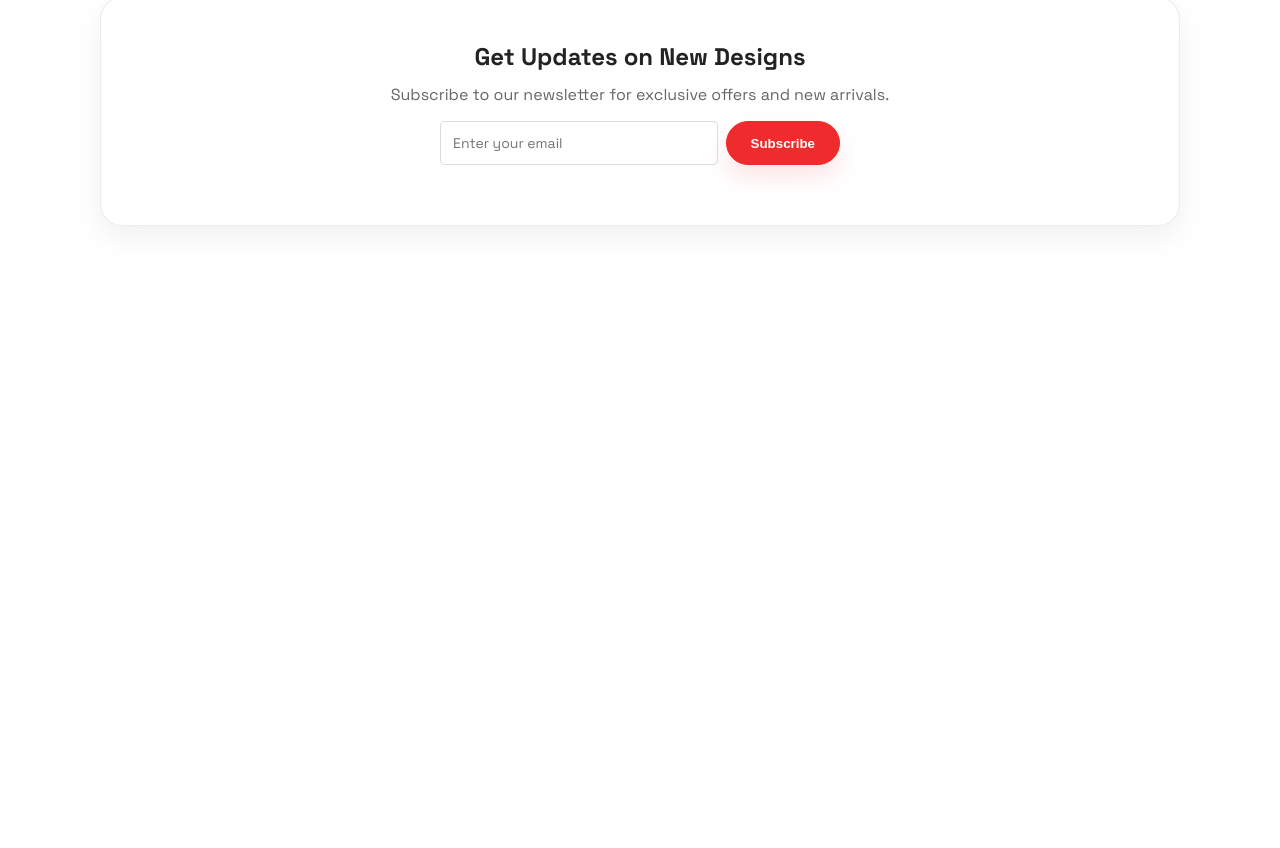
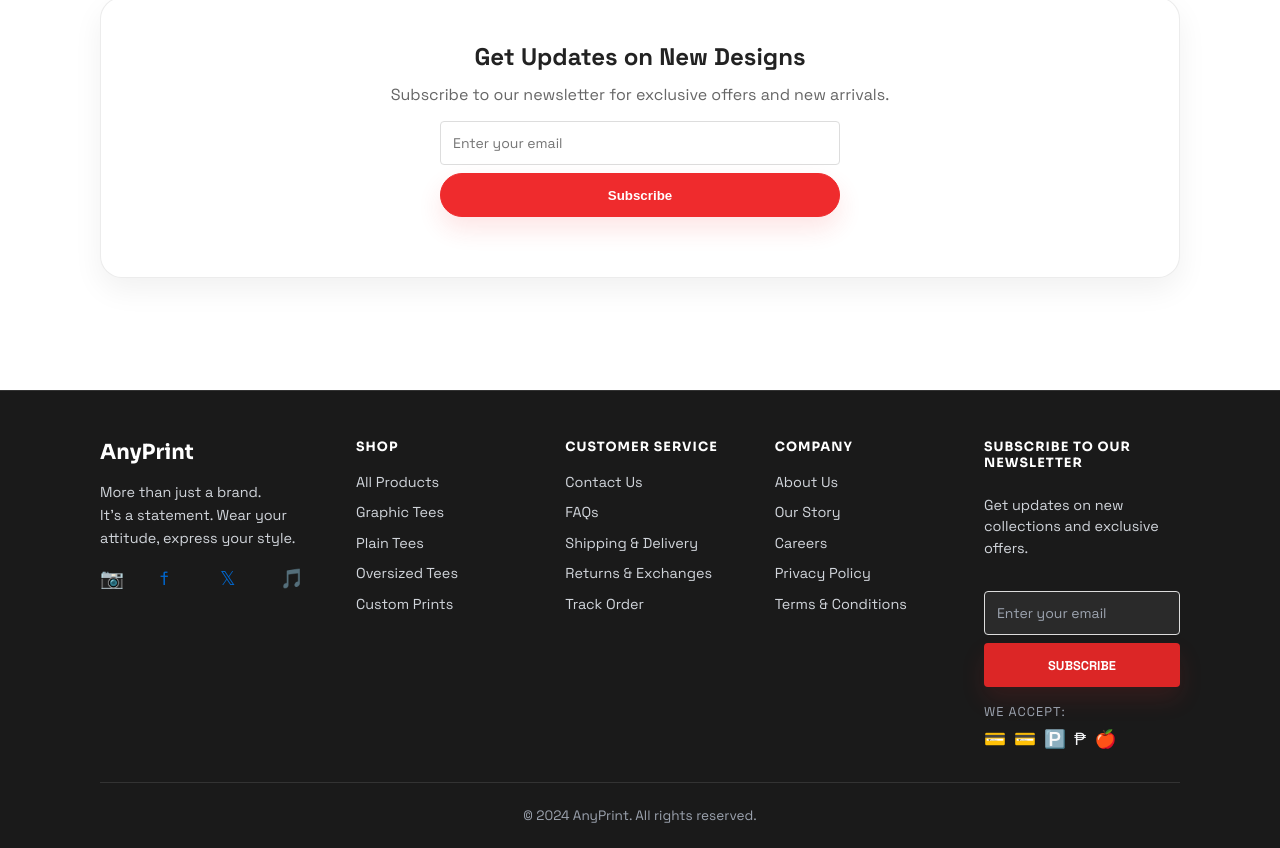
Before and after one commit to Saiganity1/AnyPrint_Prototype, a React (Vite) app in the folder react-vite/: page / in a window 1280 px wide. Shown: the part 2179-3027 px from the top of the page. Before the commit the page ends 2453 px from the top, so only its background shows below. Built offline with nearby package versions, Linux system fonts and the light colour scheme; no server answers.

Commit message:
feat: add professional footer with navigation, newsletter, and payment methods

```diff
--- /dev/null
+++ b/react-vite/src/components/Footer.jsx
@@ -0,0 +1,88 @@
+import { Link } from "react-router-dom";
+
+export default function Footer() {
+  return (
+    <footer className="site-footer">
+      <div className="footer-content">
+        <div className="footer-section footer-brand">
+          <div className="footer-logo">
+            <h3>AnyPrint</h3>
+          </div>
+          <p className="footer-tagline">
+            More than just a brand.<br />
+            It's a statement. Wear your attitude, express your style.
+          </p>
+          <div className="footer-socials">
+            <a href="https://instagram.com" target="_blank" rel="noopener noreferrer" aria-label="Instagram">📷</a>
+            <a href="https://facebook.com" target="_blank" rel="noopener noreferrer" aria-label="Facebook">f</a>
+            <a href="https://twitter.com" target="_blank" rel="noopener noreferrer" aria-label="Twitter">𝕏</a>
+            <a href="https://tiktok.com" target="_blank" rel="noopener noreferrer" aria-label="TikTok">🎵</a>
+          </div>
+        </div>
+
+        <div className="footer-section">
+          <h4 className="footer-title">SHOP</h4>
+          <ul className="footer-links">
+            <li><Link to="/shop">All Products</Link></li>
+            <li><Link to="/shop?category=graphic">Graphic Tees</Link></li>
+            <li><Link to="/shop?category=plain">Plain Tees</Link></li>
+            <li><Link to="/shop?category=oversized">Oversized Tees</Link></li>
+            <li><Link to="/shop?category=custom">Custom Prints</Link></li>
+          </ul>
+        </div>
+
+        <div className="footer-section">
+          <h4 className="footer-title">CUSTOMER SERVICE</h4>
+          <ul className="footer-links">
+            <li><a href="#contact">Contact Us</a></li>
+            <li><a href="#faq">FAQs</a></li>
+            <li><a href="#shipping">Shipping & Delivery</a></li>
+            <li><a href="#returns">Returns & Exchanges</a></li>
+            <li><Link to="/tracking">Track Order</Link></li>
+          </ul>
+        </div>
+
+        <div className="footer-section">
+          <h4 className="footer-title">COMPANY</h4>
+          <ul className="footer-links">
+            <li><a href="#about">About Us</a></li>
+            <li><a href="#story">Our Story</a></li>
+            <li><a href="#careers">Careers</a></li>
+            <li><a href="#privacy">Privacy Policy</a></li>
+            <li><a href="#terms">Terms & Conditions</a></li>
+          </ul>
+        </div>
+
+        <div className="footer-section footer-newsletter">
+          <h4 className="footer-title">SUBSCRIBE TO OUR NEWSLETTER</h4>
+          <p className="footer-newsletter-desc">
+            Get updates on new collections and exclusive offers.
+          </p>
+          <form className="newsletter-form" onSubmit={(e) => e.preventDefault()}>
+            <input
+              type="email"
+              placeholder="Enter your email"
+              className="newsletter-input"
+              required
+            />
+            <button type="submit" className="btn newsletter-btn">SUBSCRIBE</button>
+          </form>
+          <div className="payment-methods">
+            <span className="payment-label">We accept:</span>
+            <div className="payment-icons">
+              <span title="Visa">💳</span>
+              <span title="Mastercard">💳</span>
+              <span title="PayPal">🅿️</span>
+              <span title="GCash">₱</span>
+              <span title="Apple Pay">🍎</span>
+            </div>
+          </div>
+        </div>
+      </div>
+
+      <div className="footer-bottom">
+        <p>&copy; 2024 AnyPrint. All rights reserved.</p>
+      </div>
+    </footer>
+  );
+}
--- a/react-vite/src/components/Layout.jsx
+++ b/react-vite/src/components/Layout.jsx
@@ -3,6 +3,7 @@
 import { clearStoredSession, getStoredUser, roleCanManage } from "../lib/auth";
 import { cartCount, loadCart } from "../lib/cart";
 import { toggleDarkMode, isDarkMode } from "../lib/theme";
+import Footer from "./Footer";
 
 function navClass({ isActive }) {
   return isActive ? "nav-link active" : "nav-link";
@@ -141,6 +142,7 @@
         </div>
       </header>
       <main className="container page-content">{children}</main>
+      <Footer />
     </div>
   );
 }
--- a/react-vite/src/styles/app.css
+++ b/react-vite/src/styles/app.css
@@ -3652,3 +3652,211 @@
     text-align: left;
   }
 }
+
+/* FOOTER STYLES */
+.site-footer {
+  background: #1a1a1a;
+  color: #f3f4f6;
+  padding: 3rem 0 1.5rem;
+  margin-top: 4rem;
+  border-top: 1px solid #333333;
+}
+
+.footer-content {
+  display: grid;
+  grid-template-columns: repeat(5, 1fr);
+  gap: 2rem;
+  max-width: 1080px;
+  margin: 0 auto;
+  width: min(1080px, 92vw);
+  padding-bottom: 2rem;
+  border-bottom: 1px solid #333333;
+}
+
+.footer-section {
+  display: flex;
+  flex-direction: column;
+}
+
+.footer-brand {
+  grid-column: 1 / 2;
+}
+
+.footer-logo {
+  margin-bottom: 0.5rem;
+}
+
+.footer-logo h3 {
+  font-size: 1.3rem;
+  font-weight: 700;
+  margin: 0;
+  color: #ffffff;
+  font-family: "Sora", sans-serif;
+}
+
+.footer-tagline {
+  font-size: 0.9rem;
+  color: #d1d5db;
+  line-height: 1.6;
+  margin: 0.5rem 0 1rem;
+}
+
+.footer-socials {
+  display: flex;
+  gap: 1rem;
+}
+
+.footer-socials a {
+  font-size: 1.2rem;
+  transition: opacity 0.2s ease;
+}
+
+.footer-socials a:hover {
+  opacity: 0.7;
+}
+
+.footer-title {
+  font-size: 0.8rem;
+  font-weight: 700;
+  text-transform: uppercase;
+  letter-spacing: 0.08em;
+  color: #ffffff;
+  margin: 0 0 1rem;
+  font-family: "Sora", sans-serif;
+}
+
+.footer-links {
+  list-style: none;
+  padding: 0;
+  margin: 0;
+  display: flex;
+  flex-direction: column;
+  gap: 0.6rem;
+}
+
+.footer-links li a {
+  font-size: 0.9rem;
+  color: #d1d5db;
+  transition: color 0.2s ease;
+}
+
+.footer-links li a:hover {
+  color: #dc2626;
+}
+
+.footer-newsletter {
+  grid-column: 5 / 6;
+}
+
+.footer-newsletter-desc {
+  font-size: 0.9rem;
+  color: #d1d5db;
+  margin: 0.5rem 0 1rem;
+  line-height: 1.5;
+}
+
+.newsletter-form {
+  display: flex;
+  flex-direction: column;
+  gap: 0.5rem;
+  margin-bottom: 1.5rem;
+}
+
+.newsletter-input {
+  padding: 0.6rem 0.8rem;
+  border: 1px solid #444444;
+  background: #2a2a2a;
+  color: #ffffff;
+  border-radius: 4px;
+  font-size: 0.9rem;
+  font-family: inherit;
+  transition: border-color 0.2s ease, background-color 0.2s ease;
+}
+
+.newsletter-input::placeholder {
+  color: #9ca3af;
+}
+
+.newsletter-input:focus {
+  outline: none;
+  border-color: #dc2626;
+  background: #333333;
+}
+
+.newsletter-btn {
+  padding: 0.6rem 1rem;
+  background: #dc2626;
+  color: #ffffff;
+  border: none;
+  border-radius: 4px;
+  font-size: 0.8rem;
+  font-weight: 600;
+  cursor: pointer;
+  transition: background-color 0.2s ease;
+  font-family: inherit;
+}
+
+.newsletter-btn:hover {
+  background: #b91c1c;
+}
+
+.payment-methods {
+  display: flex;
+  flex-direction: column;
+  gap: 0.5rem;
+}
+
+.payment-label {
+  font-size: 0.8rem;
+  text-transform: uppercase;
+  letter-spacing: 0.08em;
+  color: #9ca3af;
+}
+
+.payment-icons {
+  display: flex;
+  gap: 0.5rem;
+  font-size: 1.1rem;
+}
+
+.footer-bottom {
+  text-align: center;
+  padding-top: 1.5rem;
+  max-width: 1080px;
+  margin: 0 auto;
+  width: min(1080px, 92vw);
+  font-size: 0.85rem;
+  color: #9ca3af;
+}
+
+.footer-bottom p {
+  margin: 0;
+}
+
+/* FOOTER RESPONSIVE */
+@media (max-width: 980px) {
+  .footer-content {
+    grid-template-columns: repeat(2, 1fr);
+    gap: 2rem;
+  }
+
+  .footer-newsletter {
+    grid-column: 1 / -1;
+  }
+}
+
+@media (max-width: 780px) {
+  .footer-content {
+    grid-template-columns: 1fr;
+    gap: 1.5rem;
+  }
+
+  .footer-newsletter {
+    grid-column: 1;
+  }
+
+  .site-footer {
+    padding: 2rem 0 1rem;
+    margin-top: 3rem;
+  }
+}
--- a/react-vite/src/styles/enhancements.css
+++ b/react-vite/src/styles/enhancements.css
@@ -985,3 +985,69 @@
 :root[data-theme="dark"] .home-product-card:hover {
   border-color: rgba(220, 38, 38, 0.5);
 }
+
+/* Dark mode: Footer */
+:root[data-theme="dark"] .site-footer {
+  background: #1a1a1a;
+  border-top-color: #333333;
+}
+
+:root[data-theme="dark"] .footer-content {
+  border-bottom-color: #333333;
+}
+
+:root[data-theme="dark"] .footer-logo h3 {
+  color: #ffffff;
+}
+
+:root[data-theme="dark"] .footer-tagline {
+  color: #d1d5db;
+}
+
+:root[data-theme="dark"] .footer-title {
+  color: #ffffff;
+}
+
+:root[data-theme="dark"] .footer-links li a {
+  color: #d1d5db;
+}
+
+:root[data-theme="dark"] .footer-links li a:hover {
+  color: #dc2626;
+}
+
+:root[data-theme="dark"] .footer-newsletter-desc {
+  color: #d1d5db;
+}
+
+:root[data-theme="dark"] .newsletter-input {
+  border-color: #444444;
+  background: #2a2a2a;
+  color: #ffffff;
+}
+
+:root[data-theme="dark"] .newsletter-input::placeholder {
+  color: #9ca3af;
+}
+
+:root[data-theme="dark"] .newsletter-input:focus {
+  border-color: #dc2626;
+  background: #333333;
+}
+
+:root[data-theme="dark"] .newsletter-btn {
+  background: #dc2626;
+  color: #ffffff;
+}
+
+:root[data-theme="dark"] .newsletter-btn:hover {
+  background: #b91c1c;
+}
+
+:root[data-theme="dark"] .payment-label {
+  color: #9ca3af;
+}
+
+:root[data-theme="dark"] .footer-bottom {
+  color: #9ca3af;
+}
```
